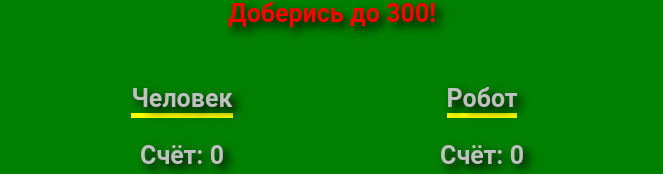
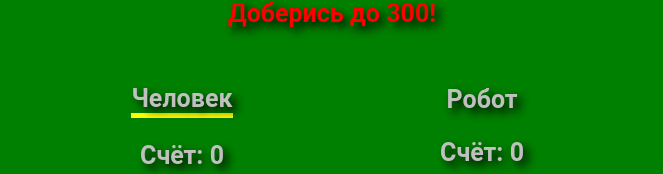
Before and after one commit to Hamersly/react-game-1000, a React (Create React App) app: page / in a window 1280 px wide. Shown: the part 367-541 px from the top of the page, without its empty margins (308-971 px from the left). Built offline with nearby package versions, Linux system fonts and the light colour scheme.

Commit message:
add throwing sequence

```diff
--- a/src/components/ButtonBlock/ButtonBlock.tsx
+++ b/src/components/ButtonBlock/ButtonBlock.tsx
@@ -7,10 +7,12 @@ import {
   addDicesMeanings,
   addUserCheck,
   addUserStatus,
+  changeHumanThrow,
   diceCheckZero
 } from "../../store/gameLayer/slice";
 import {getDiceCheck, getDicesAmount, getUserStatus} from "../../store/gameLayer/selectors";
 import {countingDiceCheck, filterDicesAmount, generateDicesMeanings, parseDiceCheck} from "../../helpers/helpers";
+
 
 export const ButtonBlock: FC = () => {
   const diceCheckStore: number = useAppSelector(getDiceCheck)
@@ -36,6 +38,7 @@ export const ButtonBlock: FC = () => {
     } else {
       dispatch(diceCheckZero())
       dispatch(addUserStatus(1))
+      dispatch(changeHumanThrow())
     }
 
     const amount = filterDicesAmount(meanings, parse)
--- a/src/components/DiceList/DiceList.tsx
+++ b/src/components/DiceList/DiceList.tsx
@@ -10,8 +10,8 @@ export const DiceList: FC = () => {
 
   return (
     <DiceListDiv>
-      {meanings ? meanings.map(item =>
-        <Dice diceNumber={item}/>
+      {meanings ? meanings.map((item, key) =>
+        <Dice key={key} diceNumber={item}/>
       ) : <></>}
     </DiceListDiv>
   );
--- a/src/components/PlayerInfo/PlayerInfo.tsx
+++ b/src/components/PlayerInfo/PlayerInfo.tsx
@@ -1,17 +1,22 @@
 import {FC} from "react";
 import {PlayerInfoDiv, PlayerInfoText} from "./PlayerInfo.styled";
+import {useAppSelector} from "../../store/hooks";
+import {getHumanThrow} from "../../store/gameLayer/selectors";
 
 interface IPlayerInfoProps {
+  id: number;
   name: string;
   check: number;
   status: number;
 }
 
-export const PlayerInfo: FC<IPlayerInfoProps> = ({name, check, status}) => {
+export const PlayerInfo: FC<IPlayerInfoProps> = ({id, name, check, status}) => {
+  const humanThrow: boolean = useAppSelector(getHumanThrow)
 
   return (
     <PlayerInfoDiv>
-      <PlayerInfoText play={'solid'}>{name}</PlayerInfoText>
+      {(id === 0 && humanThrow) || (id === 1 && !humanThrow) ? <PlayerInfoText play={'solid'}>{name}</PlayerInfoText>
+        : <PlayerInfoText>{name}</PlayerInfoText>}
       <PlayerInfoText>Счёт: {check}</PlayerInfoText>
       <PlayerInfoText>Болты: {status}</PlayerInfoText>
     </PlayerInfoDiv>
--- a/src/components/PlayersInfoBlock/PlayersInfoBlock.tsx
+++ b/src/components/PlayersInfoBlock/PlayersInfoBlock.tsx
@@ -1,17 +1,18 @@
 import {PlayersInfoBlockDiv} from "./PlayersInfoBlock.styled";
 import {FC} from "react";
 import {PlayerInfo} from "../PlayerInfo/PlayerInfo";
-import {useSelector} from "react-redux";
 import {getPlayers} from "../../store/gameLayer/selectors";
 import {IUser} from "../../types/types";
+import {useAppSelector} from "../../store/hooks";
 
 export const PlayersInfoBlock: FC = () => {
-  const players: IUser[] = useSelector(getPlayers)
+  const players: IUser[] = useAppSelector(getPlayers)
 
   return (
     <PlayersInfoBlockDiv>
       {players.map(item =>
         <PlayerInfo
+          id={item.id}
           name={item.name}
           check={item.userCheck}
           status={item.status}
--- a/src/helpers/helpers.ts
+++ b/src/helpers/helpers.ts
@@ -10,7 +10,7 @@ export const generateDicesMeanings = (dicesAmount: number): number[] => {
     const meaning = Math.floor(Math.random() * (max - min)) + min
     meanings.push(meaning)
   }
-  console.log(meanings)
+
   return meanings
 }
 
@@ -22,7 +22,6 @@ export const parseDiceCheck = (meanings: number[] = []): IcountItems => {
     countItems[i] = meanings.filter(meaning => meaning === i).length
   }
 
-  console.log(countItems)
   return countItems
 }
 
@@ -71,7 +70,6 @@ export const countingDiceCheck = (countItems: IcountItems): number => {
     }
   }
 
-  console.log(counter)
   return counter
 }
 
@@ -86,7 +84,6 @@ export const filterDicesAmount = (meanings: number[], countItems: IcountItems):
 
   if (amount === 0 || amount === firstAmount) amount = 5
 
-  console.log(amount)
   return amount
 
 }
--- a/src/store/gameLayer/selectors.ts
+++ b/src/store/gameLayer/selectors.ts
@@ -9,7 +9,7 @@ export const getDicesMeanings = (state: RootState) => gameParams(state).dicesMea
 
 export const getPlayers = createSelector(allParams, (state: RootState) => state.game.users)
 
-export const getWhoseThrow = (state: RootState) => gameParams(state).whoseThrow
+export const getHumanThrow = (state: RootState) => gameParams(state).humanThrow
 
 export const getDiceCheck = (state: RootState) => gameParams(state).diceCheck
 
--- a/src/store/gameLayer/slice.ts
+++ b/src/store/gameLayer/slice.ts
@@ -6,7 +6,7 @@ interface IGameState {
   diceCheck: number;
   dicesMeanings?: number[];
   dicesAmount: number;
-  whoseThrow: number | null
+  humanThrow: boolean;
 }
 
 const initialState = {
@@ -29,7 +29,7 @@ const initialState = {
   diceCheck: 0,
   dicesMeanings: [],
   dicesAmount: 5,
-  whoseThrow: null
+  humanThrow: true
 } as IGameState
 
 const gameSlice = createSlice({
@@ -53,6 +53,9 @@ const gameSlice = createSlice({
     },
     addUserStatus(state, action: PayloadAction<number>) {
       state.users[0].status += action.payload
+    },
+    changeHumanThrow(state) {
+      state.humanThrow = !state.humanThrow
     }
   }
 })
@@ -63,7 +66,8 @@ export const {
   diceCheckZero,
   addUserCheck,
   addDicesAmount,
-  addUserStatus
+  addUserStatus,
+  changeHumanThrow
 } = gameSlice.actions
 
 export default gameSlice.reducer;
```
